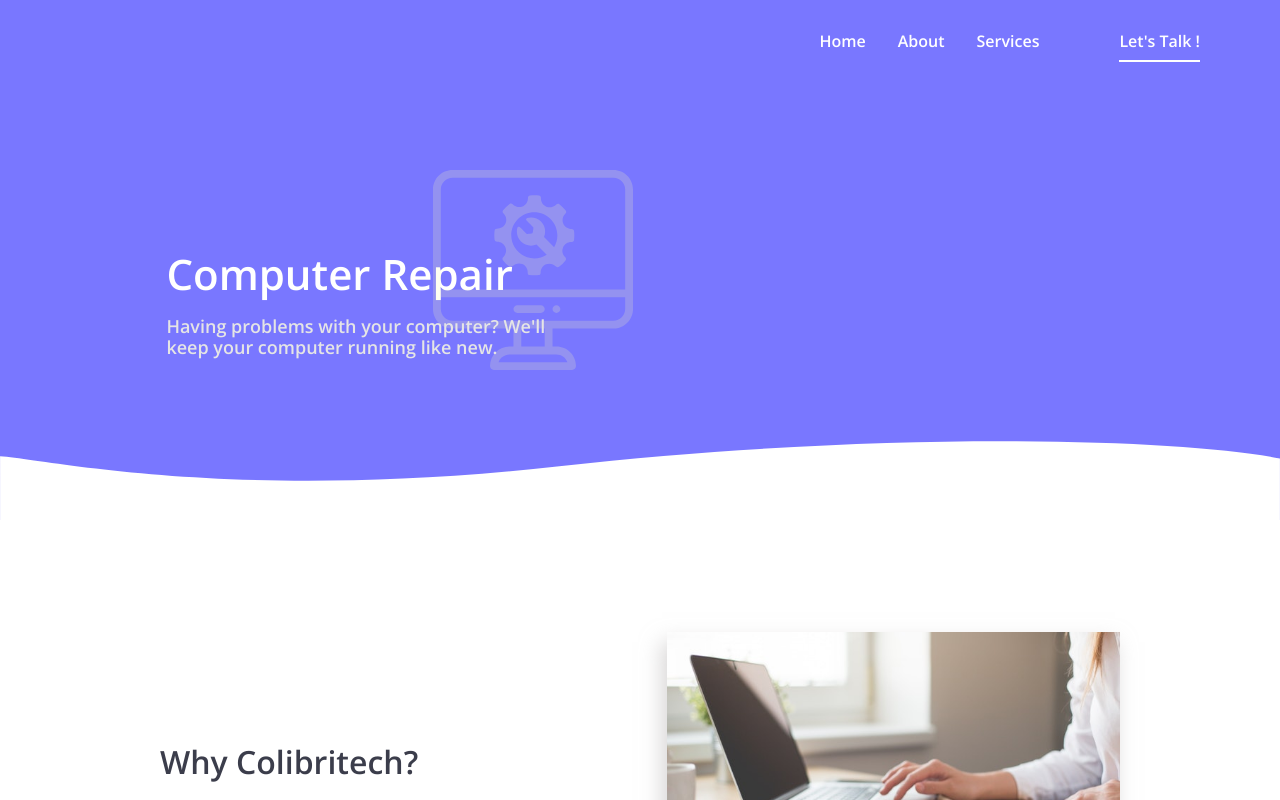
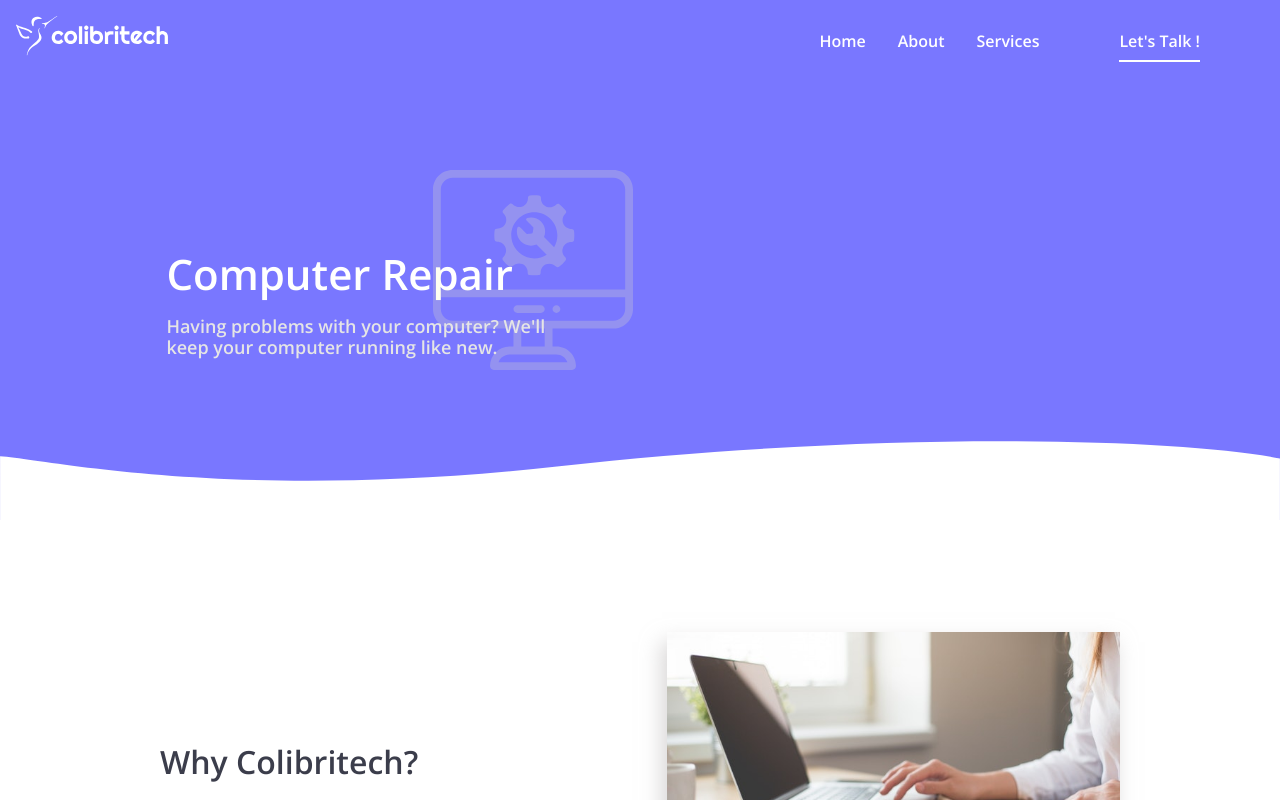
Before and after one commit to tfb34/colibritech-blue, a plain HTML site: page computer-repair.html in a window 1280 px wide. Shown: the top 800 px of the page. Drawn offline with nearby package versions, Linux system fonts and the light colour scheme.

Commit message:
Add logo to all pages

```diff
--- a/computer-repair.html
+++ b/computer-repair.html
@@ -8,6 +8,7 @@
 	<link href="https://fonts.googleapis.com/css?family=Open+Sans:300,500,600" rel="stylesheet">
 </head>
 <body>
+	<a id="logo" href="index.html"><img src="assets/logo4.svg"></a>
 	<div id="menu-btn" onclick="toggleMenu()">
 	  <div class="bar1"></div>
 	  <div class="bar2"></div>
```
Also changed, not shown: contact-us.html (+1 -0 lines), network-support.html (+1 -0 lines), voice-and-data.html (+1 -0 lines).
